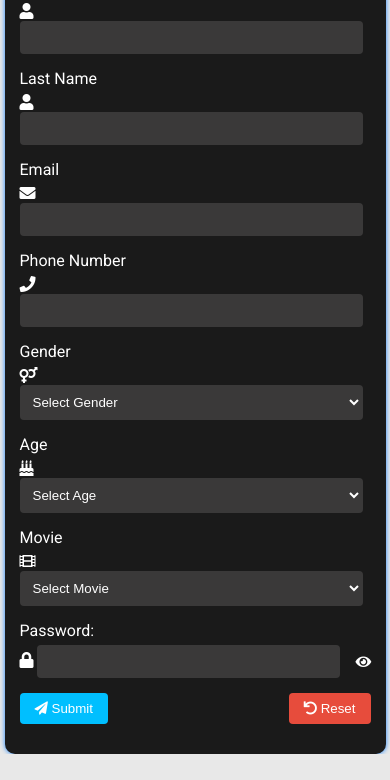
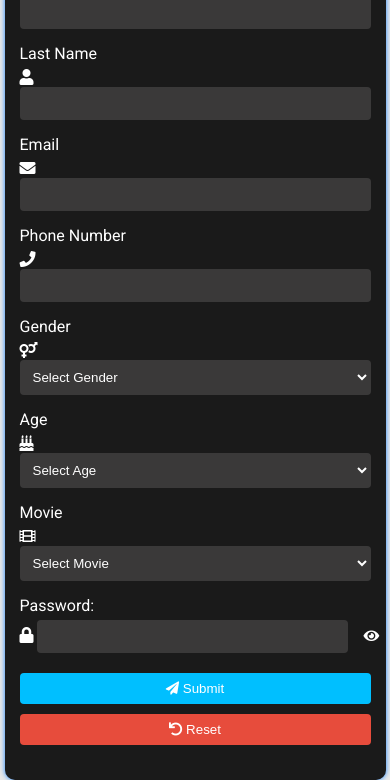
Before and after one commit to SmeyDV/mission3, a plain HTML site: page index.html in a window 390 px wide. Shown: the part 103-883 px from the top of the page. Before the commit the page ends 857 px from the top, so only its background shows below. Drawn offline with Linux system fonts and the light colour scheme.

Commit message:
fixed screen

```diff
--- a/style.css
+++ b/style.css
@@ -177,7 +177,7 @@ input::before, select::before {
   }
 
   input, select, .password-container {
-    width: calc(100% - 8px);
+    width: 100%;
   }
 
   #password {
@@ -188,6 +188,14 @@ input::before, select::before {
   button {
     padding: 8px 15px;
   }
+
+  .button-group {
+    flex-direction: column;
+  }
+
+  #submit, #reset {
+    margin: 5px 0;
+  }
 }
 
 /* Safari Specific Fixes */
@@ -197,7 +205,7 @@ input::before, select::before {
   }
 
   #password {
-    width: calc(100% - 50px);
+    width: calc(100% - 40px);
   }
 
   .form-container {
```
